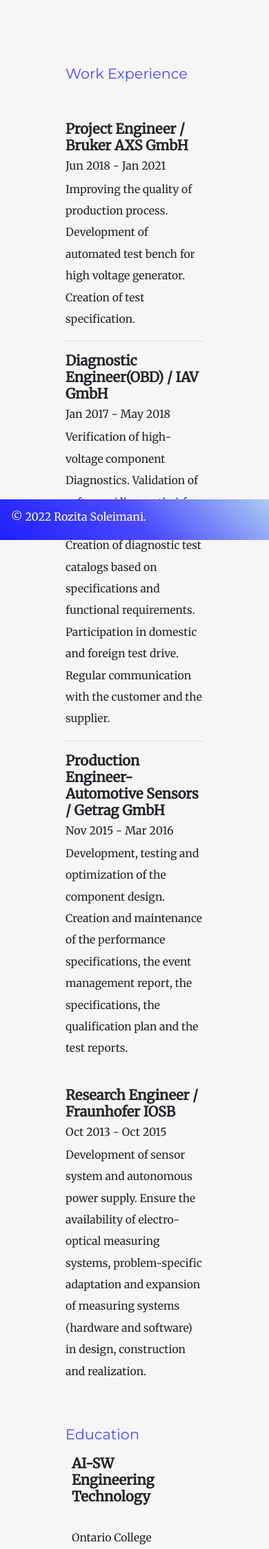
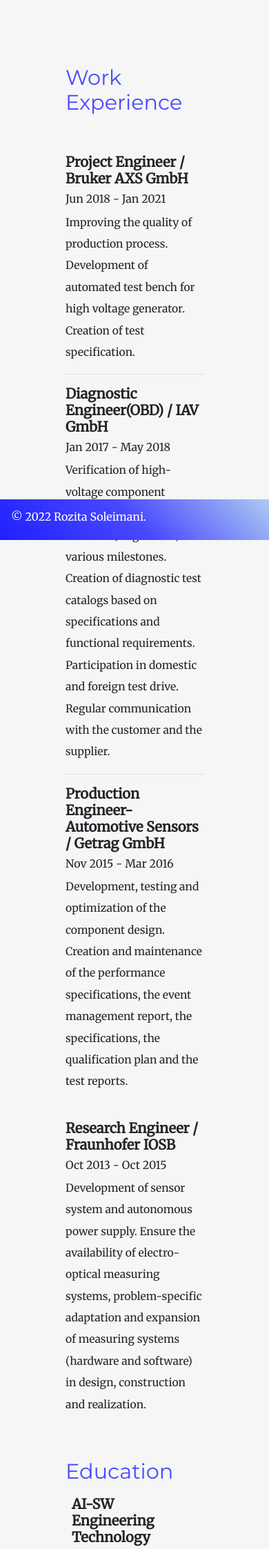
Before and after one commit to RozWhite/personalwebsite1, a Node server app: page /cv in a window 390 px wide. Shown: the part 61-2307 px from the top of the page at 69% size. Run offline with Node 20, Linux system fonts and the light colour scheme; some libraries are stand-ins or nearby versions.

Commit message:
Working on font

```diff
--- a/public/Content/app.css
+++ b/public/Content/app.css
@@ -220,10 +220,10 @@
 		padding-bottom: 60px;
 	}
 	h2{
-		font-size: 1.8rem;
+		font-size: 1.9rem;
 	}
-	h2{
-		font-size: 1.3rem;
+	h1{
+		font-size: 4.5rem;
 	}
 	#hello{
 
```
